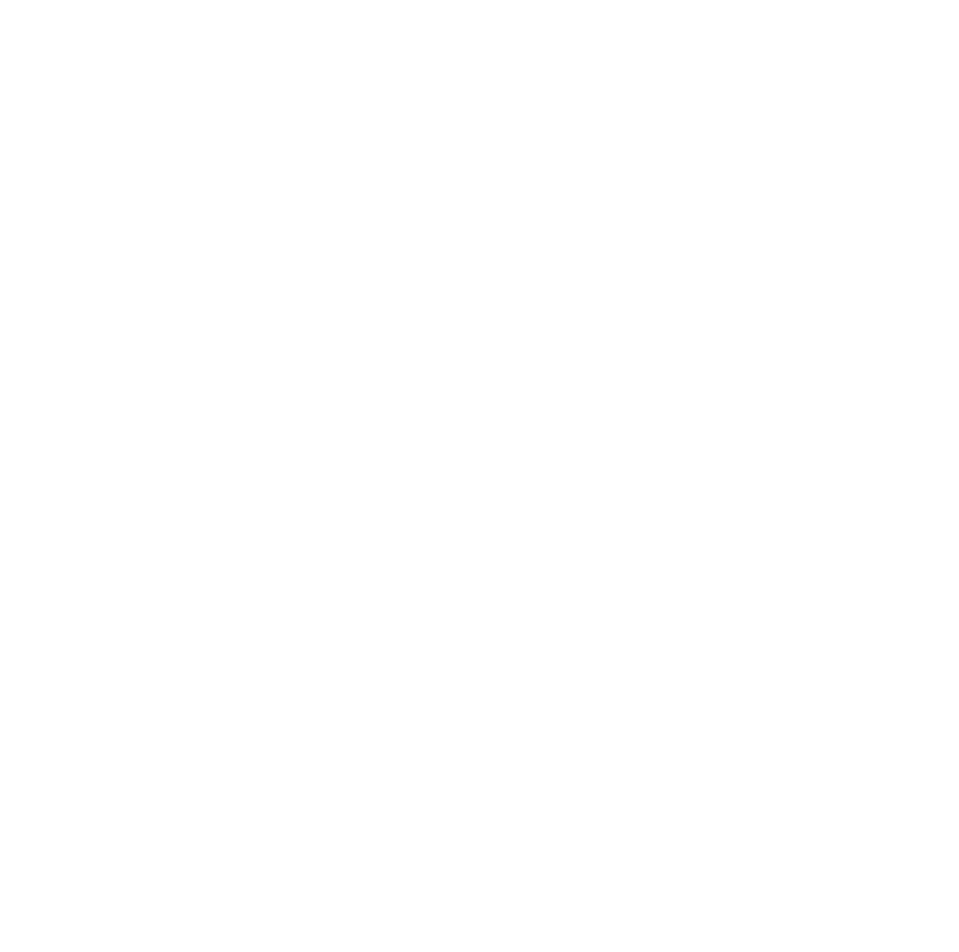
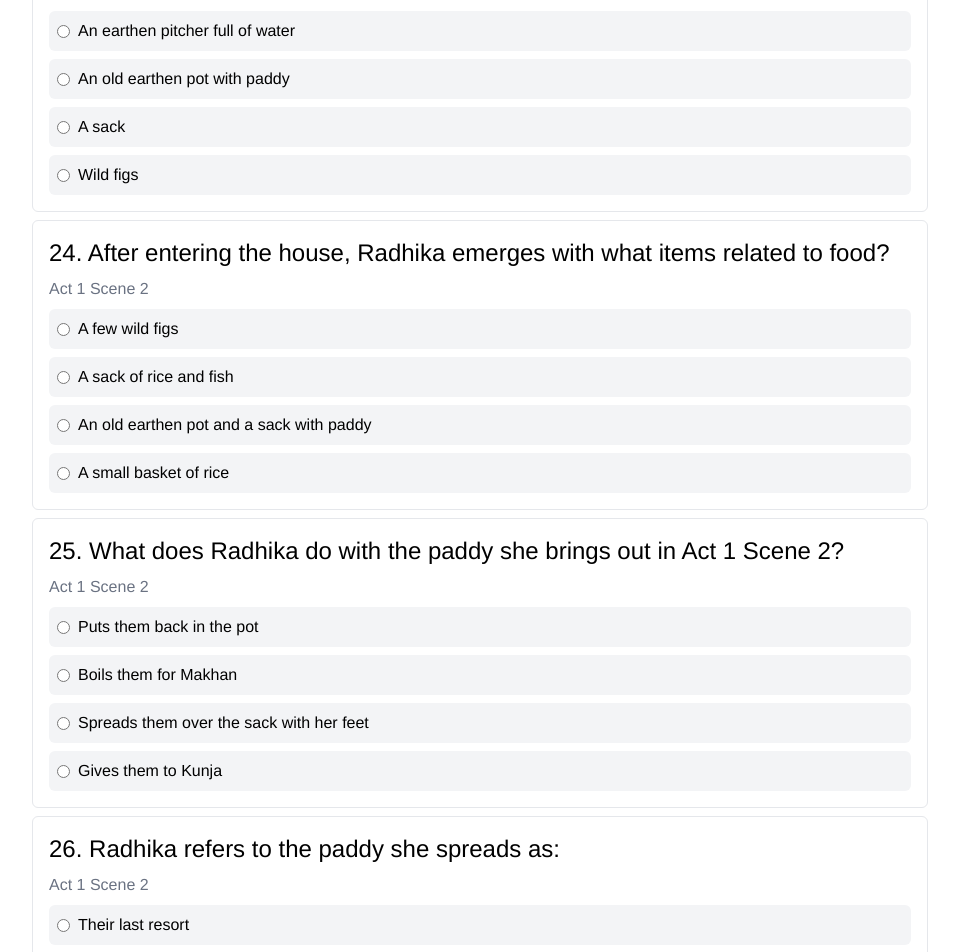
Before and after one commit to Sujas-Aggarwal/quizzer, a React (Vite) app: page /questions in a window 1280 px wide. Shown: the part 7380-8332 px from the top of the page, without its empty margins (160-1119 px from the left). Before the commit the page ends 6758 px from the top, so only its background shows below. Built offline with nearby package versions, Linux system fonts and the light colour scheme.

Commit message:
act 1 scene 2 added of nabanna

```diff
--- a/src/data/questions.ts
+++ b/src/data/questions.ts
@@ -220,4 +220,124 @@
     solution: 2,
     category: "Act 1 Scene 1",
   },
+  {
+    "question": "What is the setting described for Act 1 Scene 2 of *Nabanna*?",
+    "options": ["A dry river bank", "Kalidhan's shop", "Pradhan's household, unkempt", "A charity clinic"],
+    "solution": 2,
+    "category": "Act 1 Scene 2"
+  },
+  {
+    "question": "Which characters are initially sitting on the verandah at the beginning of Act 1 Scene 2?",
+    "options": ["Pradhan, Radhika, Makhan, Haru Dutta", "Kunja, Niranjan, Binodini, Pradhan", "Pradhan, Kunja, Niranjan, Makhan", "Makhan, Radhika, Binodini, Kunja"],
+    "solution": 2,
+    "category": "Act 1 Scene 2"
+  },
+  {
+    "question": "What is the first item Radhika enters with in Act 1 Scene 2?",
+    "options": ["An earthen pitcher full of water", "An old earthen pot with paddy", "A sack", "Wild figs"],
+    "solution": 0,
+    "category": "Act 1 Scene 2"
+  },
+  {
+    "question": "After entering the house, Radhika emerges with what items related to food?",
+    "options": ["A few wild figs", "A sack of rice and fish", "An old earthen pot and a sack with paddy", "A small basket of rice"],
+    "solution": 2,
+    "category": "Act 1 Scene 2"
+  },
+  {
+    "question": "What does Radhika do with the paddy she brings out in Act 1 Scene 2?",
+    "options": ["Puts them back in the pot", "Boils them for Makhan", "Spreads them over the sack with her feet", "Gives them to Kunja"],
+    "solution": 2,
+    "category": "Act 1 Scene 2"
+  },
+  {
+    "question": "Radhika refers to the paddy she spreads as:",
+    "options": ["Their last resort", "Enough for a week", "Spoiled grain", "Their only hope"],
+    "solution": 0,
+    "category": "Act 1 Scene 2"
+  },
+  {
+    "question": "Kunja questions Radhika about additional rice he had stored. Where does he say it was kept?",
+    "options": ["In the big black barrel on the roof", "Under the verandah", "In the pantry", "Inside the house"],
+    "solution": 0,
+    "category": "Act 1 Scene 2"
+  },
+  {
+    "question": "How does Radhika respond to Kunja's question about the older rice?",
+    "options": ["She says it was stolen", "She says she used it all", "She says it is still waiting for him and questions if he knows their daily need", "She says it was ruined in the storm"],
+    "solution": 2,
+    "category": "Act 1 Scene 2"
+  },
+  {
+    "question": "How does Niranjan try to intervene in the argument between Kunja and Radhika in Act 1 Scene 2?",
+    "options": ["He tells them to stop fighting", "He tells them want and anguish is part of life, but avoid bitterness early on", "He suggests they go to the shop", "He asks about Makhan"],
+    "solution": 1,
+    "category": "Act 1 Scene 2"
+  },
+  {
+    "question": "Where does Kunja say he is going when he exits in Act 1 Scene 2?",
+    "options": ["To the fields", "To find food in the city", "To the shop to feed the entire clan", "To see Haru Dutta"],
+    "solution": 2,
+    "category": "Act 1 Scene 2"
+  },
+  {
+    "question": "What does Niranjan exclaim in frustration after Kunja mentions going to the shop?",
+    "options": ["I'm starving!", "To hell with your family. I'll leave today itself!", "We need more food!", "This is unbearable!"],
+    "solution": 1,
+    "category": "Act 1 Scene 2"
+  },
+  {
+    "question": "Who enters with a pitcher after Niranjan says he will leave?",
+    "options": ["Radhika", "Pradhan", "Binodini", "Panchanani"],
+    "solution": 2,
+    "category": "Act 1 Scene 2"
+  },
+  {
+    "question": "What does Binodini ask Niranjan upon her entry in Act 1 Scene 2?",
+    "options": ["Have you found food?", "Where will you go?", "Is Makhan well?", "What happened?"],
+    "solution": 1,
+    "category": "Act 1 Scene 2"
+  },
+  {
+    "question": "How does Niranjan react to Binodini's presence in Act 1 Scene 2?",
+    "options": ["He embraces her", "He ignores her", "He reacts irritably and calls her a 'clown'", "He asks her to help"],
+    "solution": 2,
+    "category": "Act 1 Scene 2"
+  },
+  {
+    "question": "What does Kunja accuse Niranjan of upon his return to the stage in Act 1 Scene 2?",
+    "options": ["Stealing the rice", "Not helping the family", "Hitting Binodini again", "Leaving without telling anyone"],
+    "solution": 2,
+    "category": "Act 1 Scene 2"
+  },
+  {
+    "question": "In a moment of rage fueled by 'want', what physical action does Kunja take against Niranjan?",
+    "options": ["He pushes him down", "He hits him with his stick", "He picks up a log of wood and hits him on the head", "He throws a stone at him"],
+    "solution": 2,
+    "category": "Act 1 Scene 2"
+  },
+  {
+    "question": "What is Kunja's immediate reaction after hitting Niranjan with the log?",
+    "options": ["He runs away", "He is left in shock, saying 'Chhi! Chhi! Chhi! Chhi!'", "He helps Niranjan up", "He shouts for Radhika"],
+    "solution": 1,
+    "category": "Act 1 Scene 2"
+  },
+  {
+    "question": "What is described about Makhan's condition in Act 1 Scene 2?",
+    "options": ["He is sleeping soundly", "He is crying loudly for food", "He hasn't spoken a word and his face is swollen", "He is playing on the verandah"],
+    "solution": 2,
+    "category": "Act 1 Scene 2"
+  },
+  {
+    "question": "What is Radhika's physical state mentioned in Act 1 Scene 2?",
+    "options": ["She is strong and healthy", "She has had fever for the last few days", "She is limping", "She is coughing profusely"],
+    "solution": 1,
+    "category": "Act 1 Scene 2"
+  },
+  {
+    "question": "How is Binodini's demeanor described towards the end of Act 1 Scene 2?",
+    "options": ["Angry and resentful", "Looking on with a fearful face", "Crying profusely", "Trying to help Makhan"],
+    "solution": 1,
+    "category": "Act 1 Scene 2"
+  }
 ];
```
